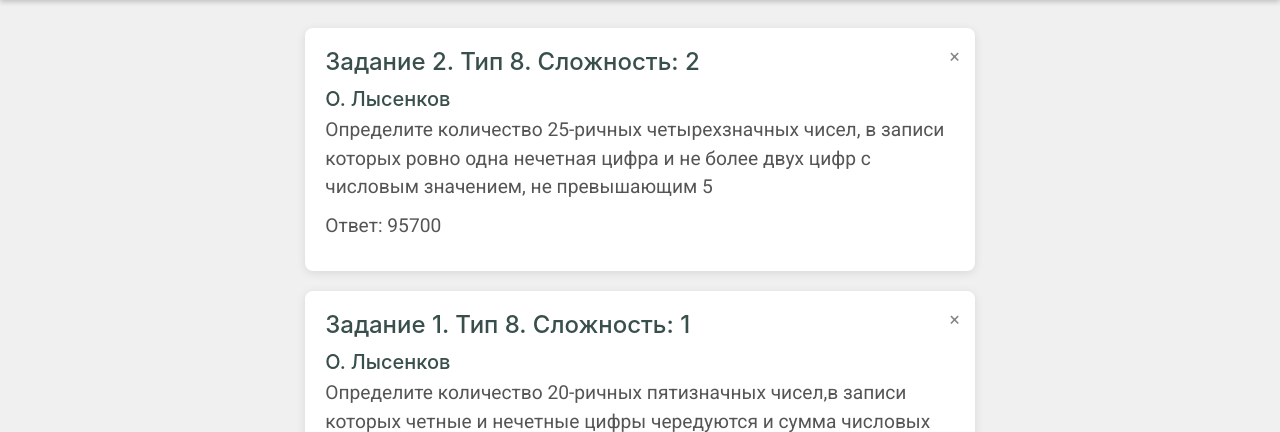
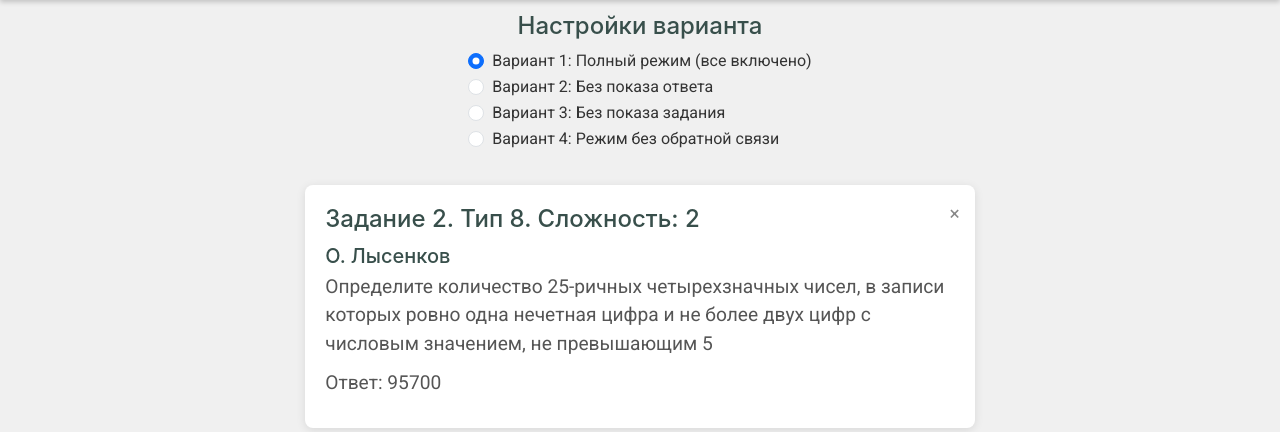
Before and after one commit to 1nnokent/UchebniProjectKittySite, a Flask app: page /variants/1/modify in a window 1280 px wide. Shown: the part 74-506 px from the top of the page. Run offline with Flask 3, Linux system fonts and the light colour scheme; data comes from the database, SQL or seed files in the repository; some libraries are stand-ins or nearby versions.

Commit message:
Модификация

```diff
--- a/templates/modify_variant.html
+++ b/templates/modify_variant.html
@@ -151,6 +151,38 @@
 </head>
 <body>
      {% include 'header.html' %}
+     <div class="container mt-3">
+         <h4>Настройки варианта</h4>
+         <form id="variant-feedback-settings">
+             <div class="form-check">
+                 <input class="form-check-input" type="radio" name="feedbackOption" id="feedbackOption1" value="1" checked>
+                 <label class="form-check-label" for="feedbackOption1">
+                     Вариант 1: Полный режим (все включено)
+                 </label>
+             </div>
+             <div class="form-check">
+                 <input class="form-check-input" type="radio" name="feedbackOption" id="feedbackOption2" value="2">
+                 <label class="form-check-label" for="feedbackOption2">
+                     Вариант 2: Без показа ответа <!--(show_answers = false)-->
+                 </label>
+             </div>
+             <div class="form-check">
+
+                 <input class="form-check-input" type="radio" name="feedbackOption" id="feedbackOption3" value="3">
+                 <label class="form-check-label" for="feedbackOption3">
+                     Вариант 3: Без показа задания <!--(show_answers = false & show_problems = false)-->
+                 </label>
+             </div>
+             <div class="form-check">
+
+                 <input class="form-check-input" type="radio" name="feedbackOption" id="feedbackOption4" value="4">
+                 <label class="form-check-label" for="feedbackOption4">
+                     Вариант 4: Режим без обратной связи <!--(все отключено)-->
+                 </label>
+             </div>
+         </form>
+     </div>
+
 
      <div class="container" id="lectures-container">
          {% for problem in problems %}
```
